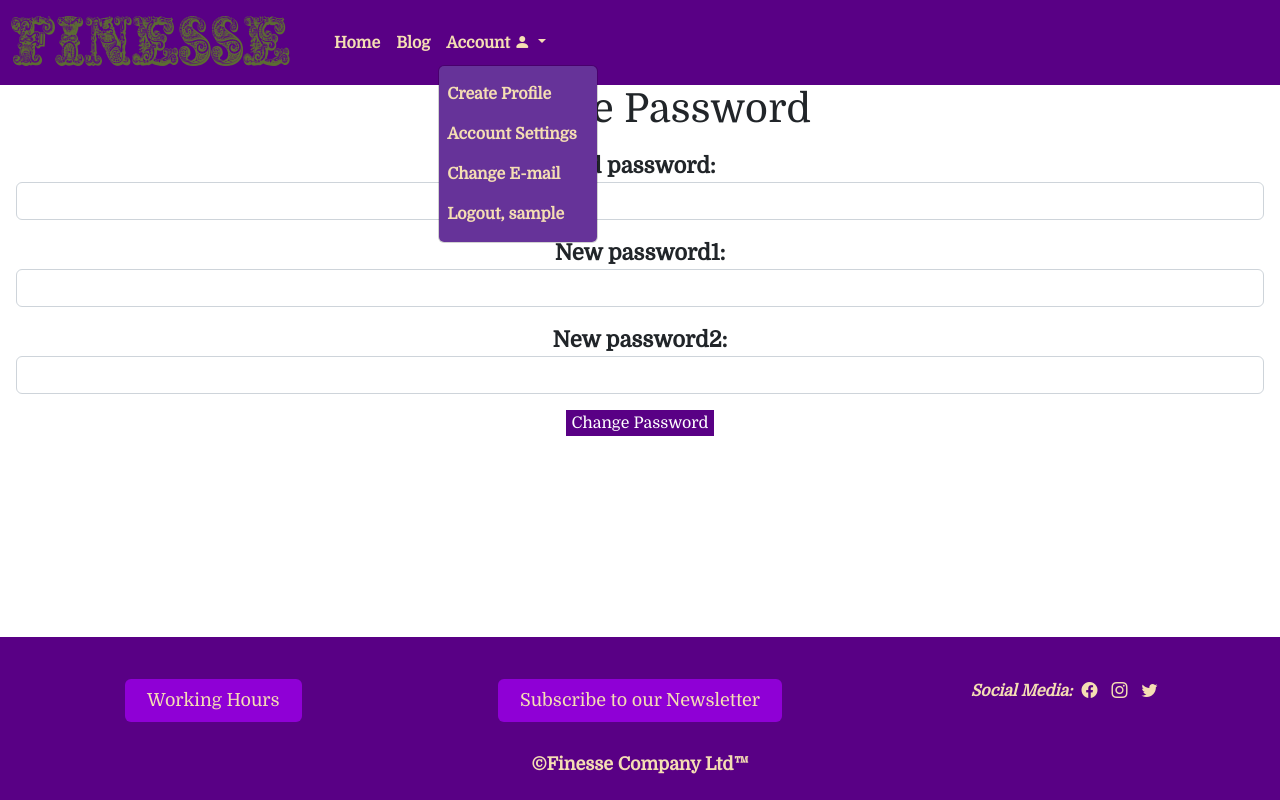
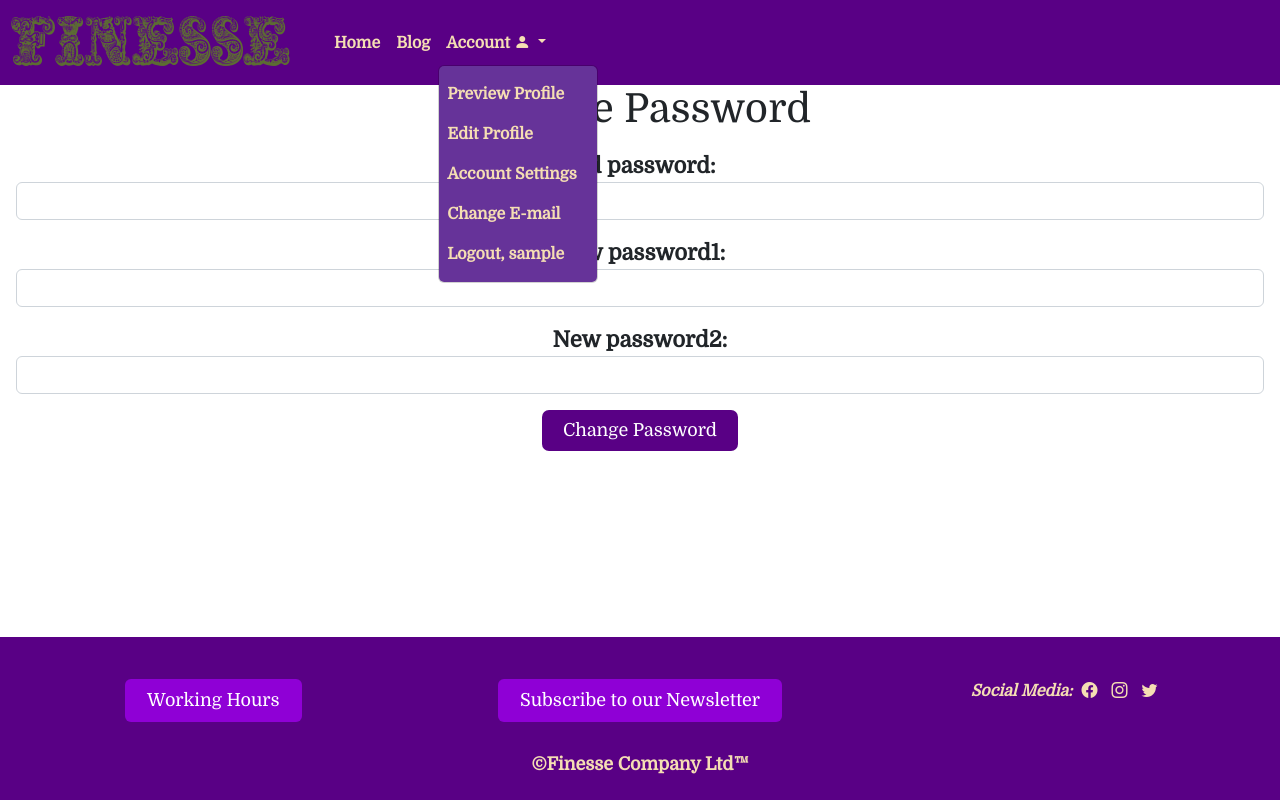
Before and after one commit to Vasi012/Finesse-1.0, a Django app: page /password/ in a window 1280 px wide, after a click on "Account". Run offline with Django 3.2, Linux system fonts and the light colour scheme; the visitor is signed in with stand-in values (Sample User, id 1); some libraries are stand-ins or nearby versions.

Commit message:
add user profile preview availible for other users

```diff
--- /dev/null
+++ b/eventsM/context_processor.py
@@ -0,0 +1,8 @@
+from .models import Category
+
+
+def extras(request):
+    """Create a rule to show edit and preview profile for users"""
+    categories = Category.objects.all()
+
+    return {'categories': categories}
--- a/eventsM/models.py
+++ b/eventsM/models.py
@@ -1,6 +1,7 @@
 from django.db import models
 from django.contrib.auth.models import User
 from django.urls import reverse
+from django.db.models.signals import post_save
 
 
 class SubscribedUsers(models.Model):
@@ -26,3 +27,25 @@ class Profile(models.Model):
     def get_absolute_url(self):
         """get absolute url for user new profile"""
         return reverse('eventsM')
+
+
+def create_user_profile_page(instance, created, **kwargs):
+    """When a new users register he will be able to edit his profile"""
+    if created:
+        Profile.objects.create(user=instance)
+
+
+post_save.connect(create_user_profile_page, sender=User)
+
+
+class Category(models.Model):
+    """We use this category to assign each user
+    an id and allow them to access their edit profiles"""
+    title = models.CharField(max_length=30)
+
+    class Meta:
+        """Category in Categories"""
+        verbose_name_plural = "categories"
+
+    def __str__(self):
+        return self.title
--- a/eventsM/urls.py
+++ b/eventsM/urls.py
@@ -2,7 +2,6 @@ from django.urls import path, include
 from eventsM.views import HomeView
 from .views import index, UserEditView, PasswordsChangeView
 from .views import ShowProfilePageView, EditProfilePageView
-from .views import CreateProfilePageView
 from . import views
 
 
@@ -20,6 +19,4 @@ urlpatterns = [
          ShowProfilePageView.as_view(), name='show_profile_page'),
     path('<int:pk>/edit_profile_page',
          EditProfilePageView.as_view(), name='edit_profile_page'),
-    path('create_profile_page/',
-         CreateProfilePageView.as_view(), name='create_profile_page'),
 ]
--- a/eventsM/views.py
+++ b/eventsM/views.py
@@ -8,21 +8,9 @@ from django.conf import settings
 from django.contrib import messages
 from django.urls import reverse_lazy
 from django.views import generic
-from django.views.generic import DetailView, CreateView
+from django.views.generic import DetailView
 from .models import SubscribedUsers, Profile
-from .forms import EditProfileForm, PasswordChangingForm, ProfilePageForm
-
-
-class CreateProfilePageView(CreateView):
-    """Allow new users to create their profile page"""
-    model = Profile
-    form_class = ProfilePageForm
-    template_name = "account/create_user_profile_page.html"
-
-    def form_valid(self, form):
-        """A user fills up this form and the server grabs the user from db"""
-        form.instance.user = self.request.user
-        return super().form_valid(form)
+from .forms import EditProfileForm, PasswordChangingForm
 
 
 class EditProfilePageView(generic.UpdateView):
--- a/finesse/settings.py
+++ b/finesse/settings.py
@@ -11,8 +11,8 @@ https://docs.djangoproject.com/en/3.2/ref/settings/
 """
 
 from pathlib import Path
+import os
 from django.contrib.messages import constants as messages
-import os
 import dj_database_url
 if os.path.isfile('env.py'):
     import env
@@ -94,6 +94,7 @@ TEMPLATES = [
                 'django.contrib.auth.context_processors.auth',
                 'django.contrib.messages.context_processors.messages',
                 'django.template.context_processors.media',
+                'eventsM.context_processor.extras',
             ],
             'builtins': [
                 'crispy_forms.templatetags.crispy_forms_tags',
--- a/finesseBlog/models.py
+++ b/finesseBlog/models.py
@@ -40,6 +40,7 @@ class Comment(models.Model):
     post = models.ForeignKey(Post, on_delete=models.CASCADE,
                              related_name="comments")
     name = models.CharField(max_length=80)
+    user = models.ForeignKey(User, on_delete=models.CASCADE, null=True, blank=True, related_name="comments")
     email = models.EmailField()
     body = models.TextField()
     created_on = models.DateTimeField(auto_now_add=True)
--- a/finesseBlog/views.py
+++ b/finesseBlog/views.py
@@ -54,6 +54,7 @@ class PostDetail(View):
         if comment_form.is_valid():
             comment_form.instance.email = request.user.email
             comment_form.instance.name = request.user.username
+            comment_form.instance.user = request.user
             comment = comment_form.save(commit=False)
             comment.post = post
             comment.save()
--- a/static/css/style.css
+++ b/static/css/style.css
@@ -57,9 +57,16 @@ label {
     font-size: 18px;
 }
 
+.nav-link:hover {
+    color: green;
+}
 
-.nav-link:hover {
-    color: black;
+.navbar-nav:hover {
+    color: green;
+}
+
+.nav-link.active:hover {
+    color: green;
 }
 
 .nav-acco {
@@ -137,6 +144,7 @@ label {
 
     margin-top: 10px;
 }
+
 
 /*Blog page*/
 
@@ -253,8 +261,16 @@ label {
     background-color: #590085;
     color: white;
     border: #590085;
+    padding: 7px 21px;
+    font-size: 18px;
+    border-radius: 7px;
+}
 
+.button-style:hover {
+    background-color: wheat;
+    color: #590085;
 }
+
 
 .btn-signup:hover,
 .btn-signup:active {
@@ -289,8 +305,13 @@ label {
 }
 
 .btn-hours {
-    color: wheat;
+    color: white;
     background-color: #8f00d6;
+}
+
+.btn-hours:hover {
+    color: #8f00d6;
+    background-color: white;
 }
 
 #offcanvasRight,
--- a/templates/includes/nav.html
+++ b/templates/includes/nav.html
@@ -32,22 +32,19 @@
               <strong>Account </strong><i class="bi bi-person-fill"></i>
             </a>
             <ul class="dropdown-menu nav-acco">
+
               <li class="nav-item">
-                {% if user.profile.id %}
-                <a class="nav-link active" aria-current="page" href="{% url 'show_profile_page' user.profile.id %}"><strong>Preview Profile</strong></a>
-                {% else %}
-
-                {% endif %}
+                <a class="nav-link active" aria-current="page"
+                  href="{% url 'show_profile_page' user.profile.id %}"><strong>Preview Profile</strong></a>
               </li>
               <li class="nav-item">
-                {% if user.profile.id %}
-                <a class="nav-link active" aria-current="page" href="{% url 'edit_profile_page' user.profile.id %}"><strong>Edit Profile</strong></a>
-                {% else %}
-                <a class="nav-link active" aria-current="page" href="{% url 'create_profile_page' %}"><strong>Create Profile</strong></a>
-                {% endif %}
+                <a class="nav-link active" aria-current="page"
+                  href="{% url 'edit_profile_page' user.profile.id %}"><strong>Edit Profile</strong></a>
               </li>
+
               <li class="nav-item">
-                <a class="nav-link active" aria-current="page" href="{% url 'edit_profile' %}"><strong>Account Settings</strong></a>
+                <a class="nav-link active" aria-current="page" href="{% url 'edit_profile' %}"><strong>Account
+                    Settings</strong></a>
               </li>
               <li class="nav-item">
                 <a class="nav-link active" aria-current="page" href="{% url 'account_email' %}"><strong>Change
```
Also changed, not shown: finesseBlog/templates/finesseBlog/post_detail.html (+6 -3 lines), templates/account/create_user_profile_page.html (deleted, +0 -33 lines), templates/account/user_profile.html (+11 -11 lines), eventsM/migrations/0006_category.py (added), finesseBlog/migrations/0002_comment_user.py (added).
